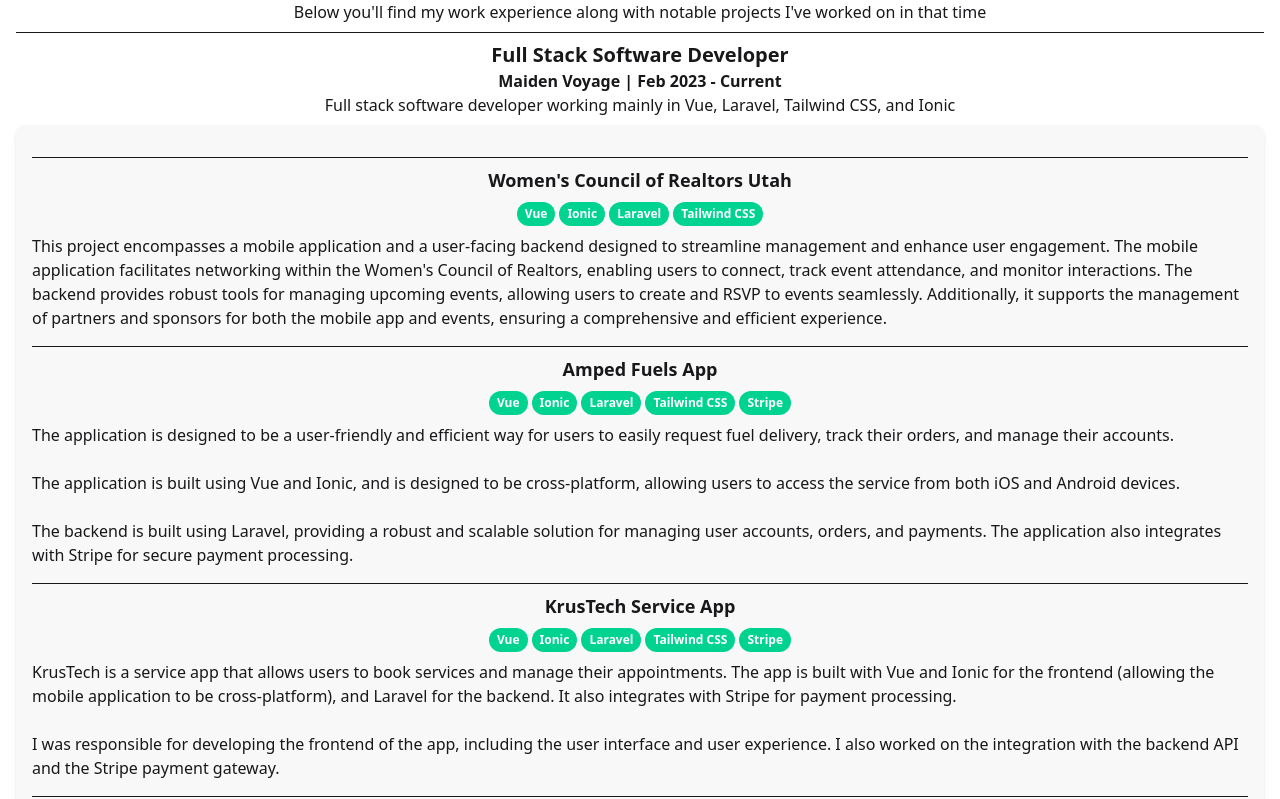
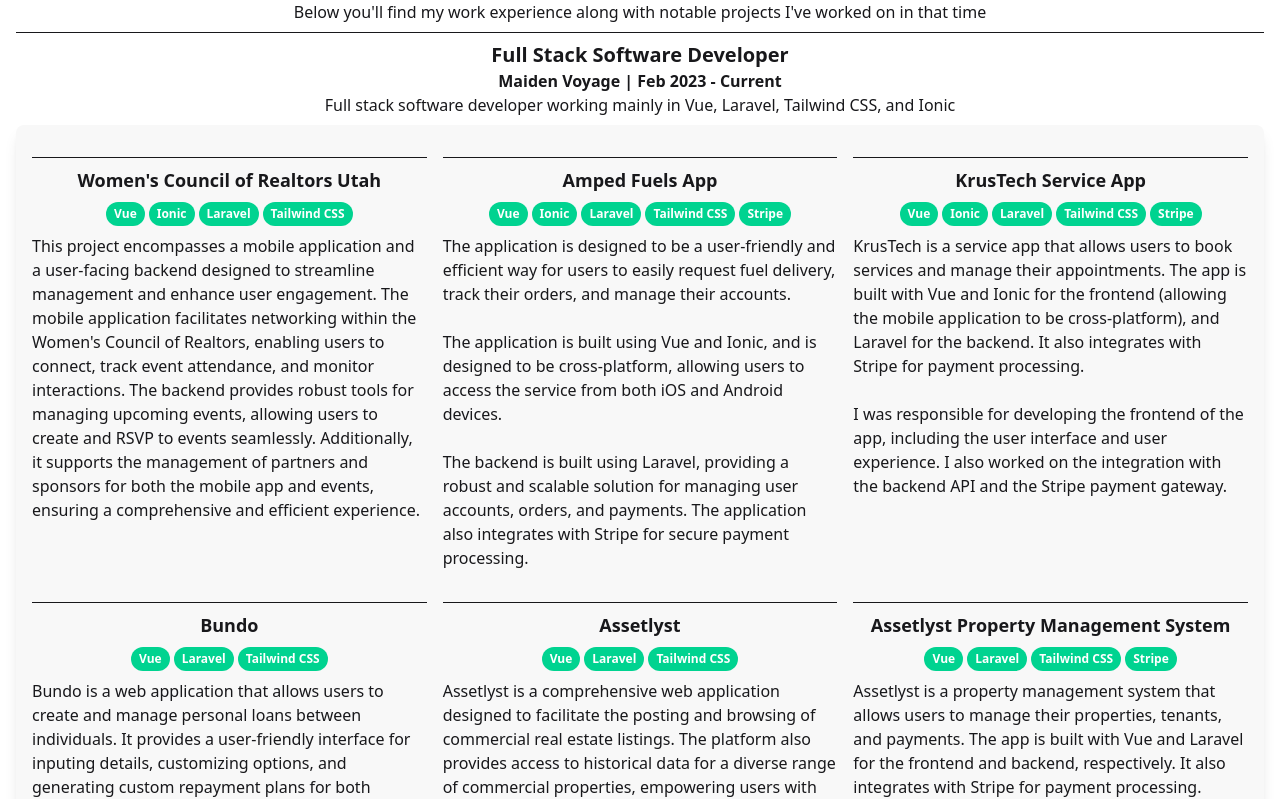
Before and after one commit to ShawnThorne/shawn_personal_site, a Vue app: page / in a window 1280 px wide. Shown: the part 1773-2572 px from the top of the page. Built offline with nearby package versions, Linux system fonts and the light colour scheme.

Commit message:
small visual changes

```diff
--- a/src/components/Education/EducationSectionCard.vue
+++ b/src/components/Education/EducationSectionCard.vue
@@ -1,6 +1,6 @@
 <template>
   <div
-    class="educationClassCard relative z-0 snap-center p-4 text-left rounded-lg from-base-300 to-base-200 shadow bg-gradient-to-br"
+    class="educationClassCard relative z-0 snap-center p-4 text-left shadow-lg! rounded-lg from-base-300 to-base-200 bg-gradient-to-br"
   >
     <div class="text-xl font-bold">
       <slot name="title"></slot>
--- a/src/components/Employment/ExperienceSection.vue
+++ b/src/components/Employment/ExperienceSection.vue
@@ -13,7 +13,9 @@
             <div>
               Full stack software developer working mainly in Vue, Laravel, Tailwind CSS, and Ionic
             </div>
-            <div class="card static bg-base-200 my-2 p-4 shadow-md">
+            <div
+              class="card static bg-base-200 my-2 p-4 shadow-lg! grid grid-cols-1 lg:grid-cols-3 gap-4"
+            >
               <WomensCouncilOfRealtors />
               <AmpedFuels />
               <KrusTech />
```
